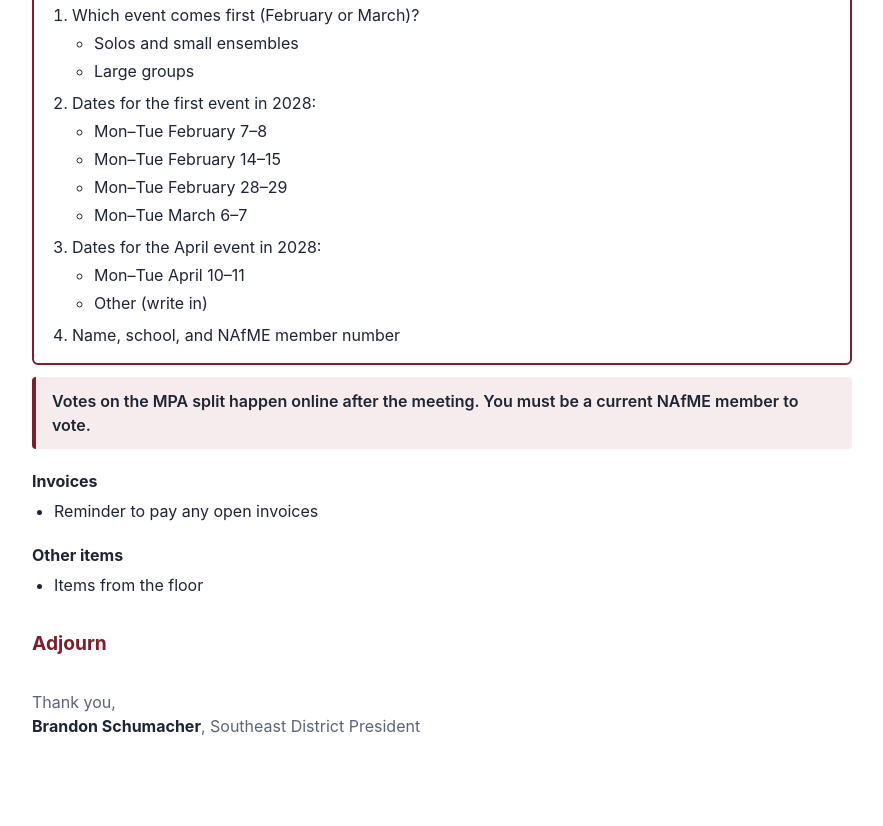
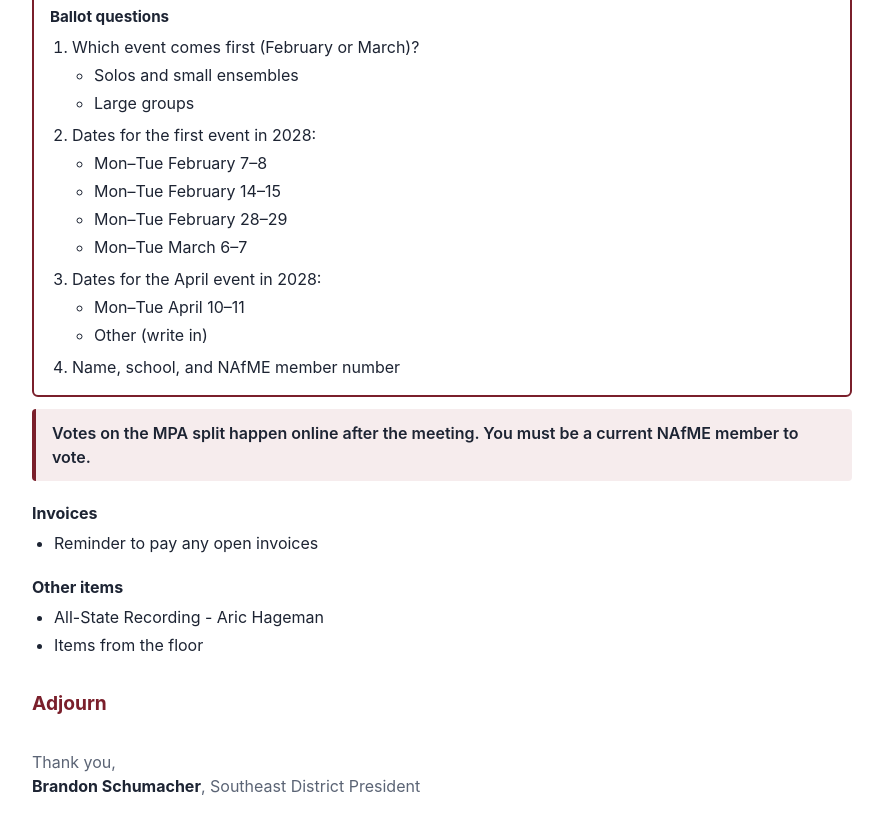
Before and after one commit to btschu/district-clinic-meeting-agenda, a plain HTML site: page index.html in a window 1280 px wide. Shown: the part 3242-4068 px from the top of the page, without its empty margins (198-1081 px from the left). Before the commit the page ends 4036 px from the top, so only its background shows below. Drawn offline with Linux system fonts and the light colour scheme.

Commit message:
Add Amplify and All-State Recording items (Aric Hageman)
Co-Authored-By: Claude Opus 5.5 <noreply@anthropic.com>

```diff
--- a/index.html
+++ b/index.html
@@ -257,6 +257,7 @@
       <li>Sessions use current clinicians and teachers, so no extra cost to the conference</li>
     </ul>
   </li>
+  <li>Amplify - Aric Hageman</li>
 </ul>
 
 <h3>MPA split starting 2027–2028 (vote needed)</h3>
@@ -309,7 +310,10 @@
 <ul><li>Reminder to pay any open invoices</li></ul>
 
 <h3>Other items</h3>
-<ul><li>Items from the floor</li></ul>
+<ul>
+  <li>All-State Recording - Aric Hageman</li>
+  <li>Items from the floor</li>
+</ul>
 
 <h2>Adjourn</h2>
 <p class="signoff">Thank you,<br><strong>Brandon Schumacher</strong>, Southeast District President</p>
```
